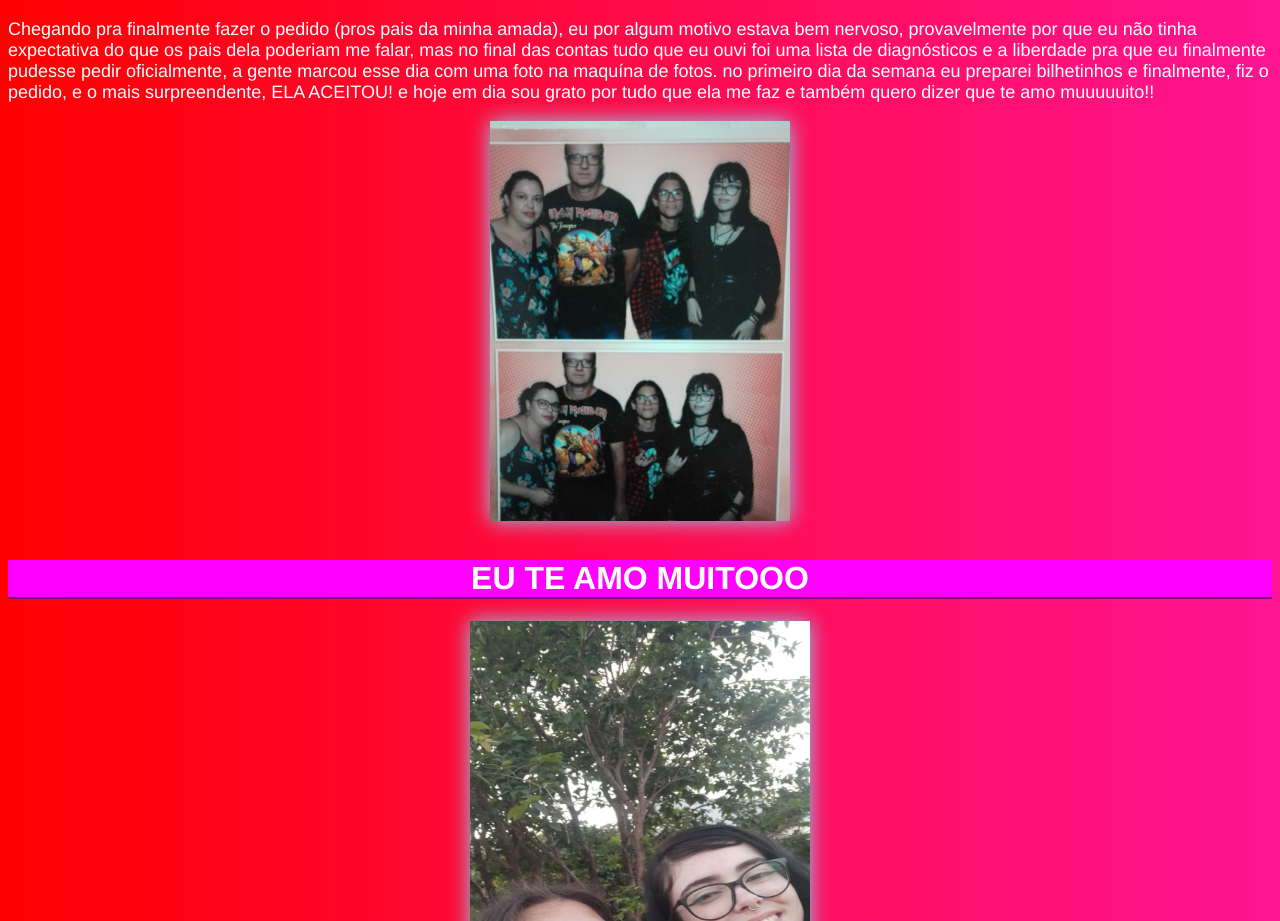
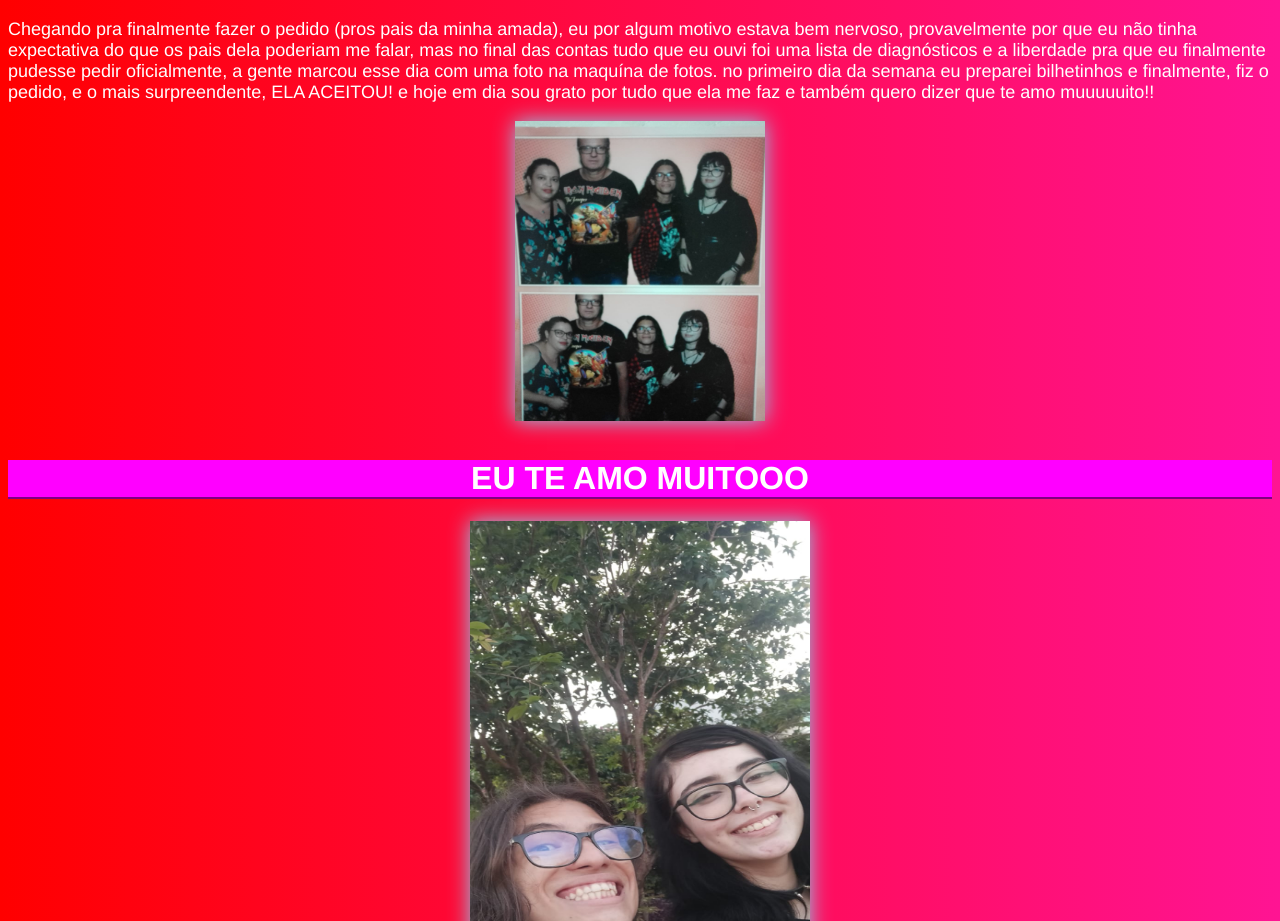
Before and after one commit to MesinhA20/presenteK2, a plain HTML site: page tela inicial do site.html in a window 1280 px wide. Shown: the part 2190-3111 px from the top of the page. Drawn offline with Linux system fonts and the light colour scheme.

Commit message:
Update tela inicial do site.html

```diff
--- a/tela inicial do site.html
+++ b/tela inicial do site.html
@@ -56,7 +56,7 @@ lista de diagnósticos e a liberdade pra que eu finalmente pudesse pedir oficial
 no primeiro dia da semana eu preparei bilhetinhos e finalmente, fiz o pedido, e o mais surpreendente, ELA ACEITOU! e hoje em dia sou grato por tudo que ela me faz
 e também quero dizer que te amo muuuuuito!!
 
-<p align="center"><img class="foto4" src="pedido.jpg" width="300" height="400">
+<p align="center"><img class="foto4" src="pedido.jpg" width="250" height="300">
 
 <br><br>
 
```
